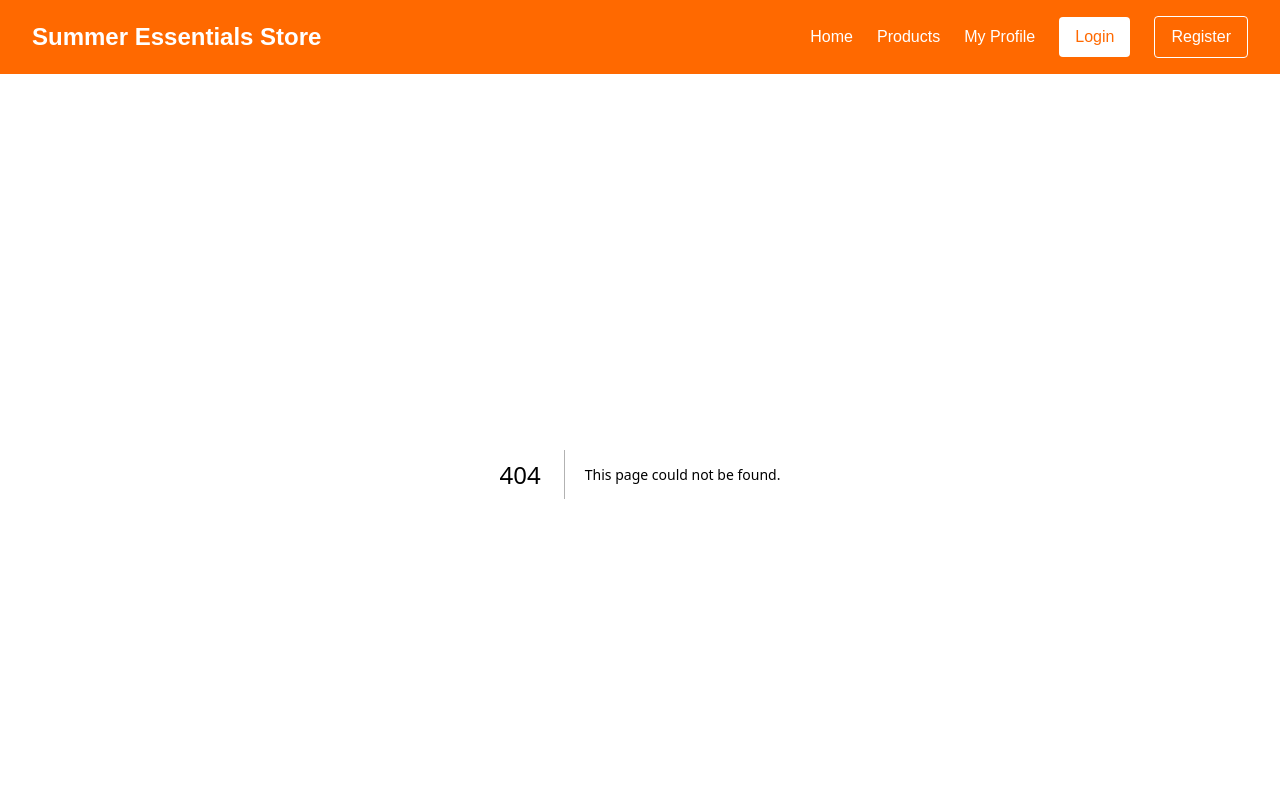
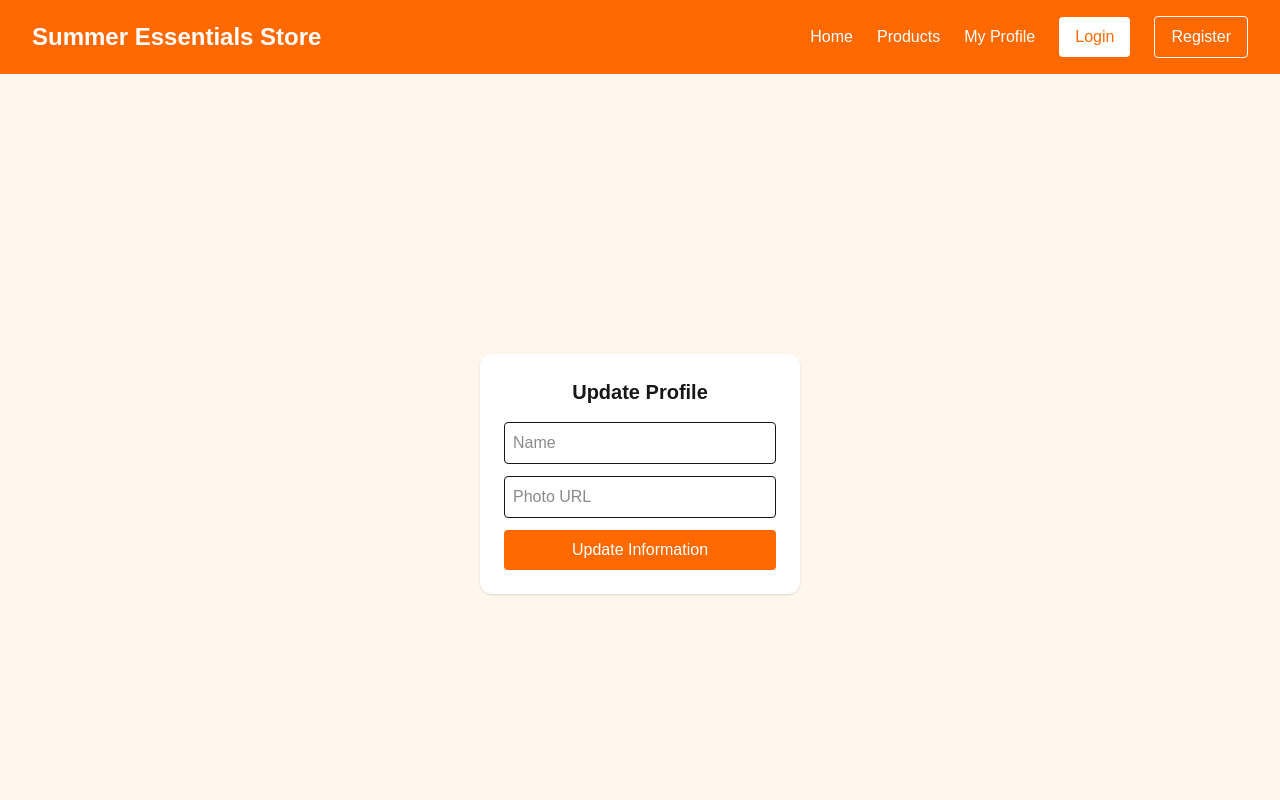
Before and after one commit to moumitaaaa18/Assignment8B13, a Next.js app: page /update-profile in a window 1280 px wide. Before the commit this address had no page. Shown: the top 800 px of the page. Built offline with nearby package versions, Linux system fonts and the light colour scheme.

Commit message:
profile section add

```diff
--- /dev/null
+++ b/app/profile/page.tsx
@@ -0,0 +1,25 @@
+export default function ProfilePage() {
+  return (
+    <div className="min-h-screen bg-orange-50 flex items-center justify-center">
+      <div className="bg-white p-8 rounded-xl shadow-md w-96 text-center">
+
+        <h1 className="text-2xl font-bold mb-6">My Profile</h1>
+
+        <img
+          src="/momo.jpg.jpeg"
+          alt="Profile"
+          className="w-28 h-28 rounded-full mx-auto mb-4 object-cover"
+        />
+
+        <h2 className="text-xl font-semibold">Moumita</h2>
+        <p className="text-gray-600 mb-4">moumitaaa02@gmail.com</p>
+        <a href="/update-profile">
+  <button className="mt-4 bg-orange-500 text-white px-4 py-2 rounded">
+    Update Profile
+  </button>
+</a>
+
+      </div>
+    </div>
+  );
+}
--- /dev/null
+++ b/app/update-profile/page.tsx
@@ -0,0 +1,29 @@
+export default function UpdateProfile() {
+  return (
+    <div className="min-h-screen flex items-center justify-center bg-orange-50">
+      <div className="bg-white p-6 rounded-xl shadow w-80">
+
+        <h2 className="text-xl font-bold mb-4 text-center">
+          Update Profile
+        </h2>
+
+        <input
+          type="text"
+          placeholder="Name"
+          className="w-full border p-2 mb-3 rounded"
+        />
+
+        <input
+          type="text"
+          placeholder="Photo URL"
+          className="w-full border p-2 mb-3 rounded"
+        />
+
+        <button className="w-full bg-orange-500 text-white py-2 rounded">
+          Update Information
+        </button>
+
+      </div>
+    </div>
+  );
+}
```
Also changed, not shown: public/momo.jpg.jpeg (added).
